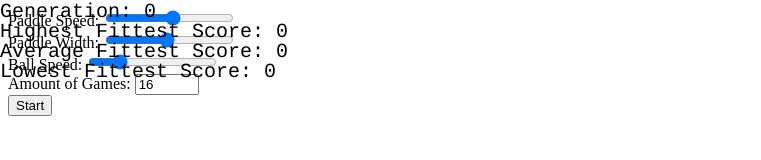
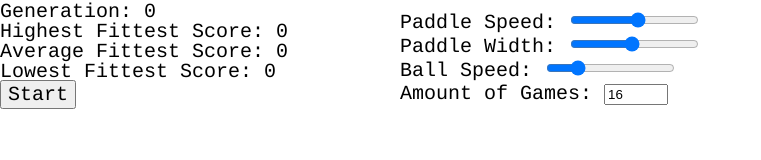
Before and after one commit to MonMog/deep-learning-pong, a plain HTML site: page index.html in a window 1280 px wide. Shown: the whole page, without its empty margins (0-761 px from the left). Drawn offline with Linux system fonts and the light colour scheme.

Commit message:
Update style.css

```diff
--- a/style.css
+++ b/style.css
@@ -28,6 +28,23 @@
     left: 0px;
     font-size: 20px;
     font-family: courier;
+
+}
+
+#startButton {
+    position: absolute;
+    top: 80px;
+    left: 0px;
+    font-size: 20px;
+    font-family: courier;
+}
+
+#Values {
+    position: absolute;
+    top: 10px;
+    left: 400px;
+    font-size: 20px;
+    font-family: courier;
 }
 
 canvas {
```
